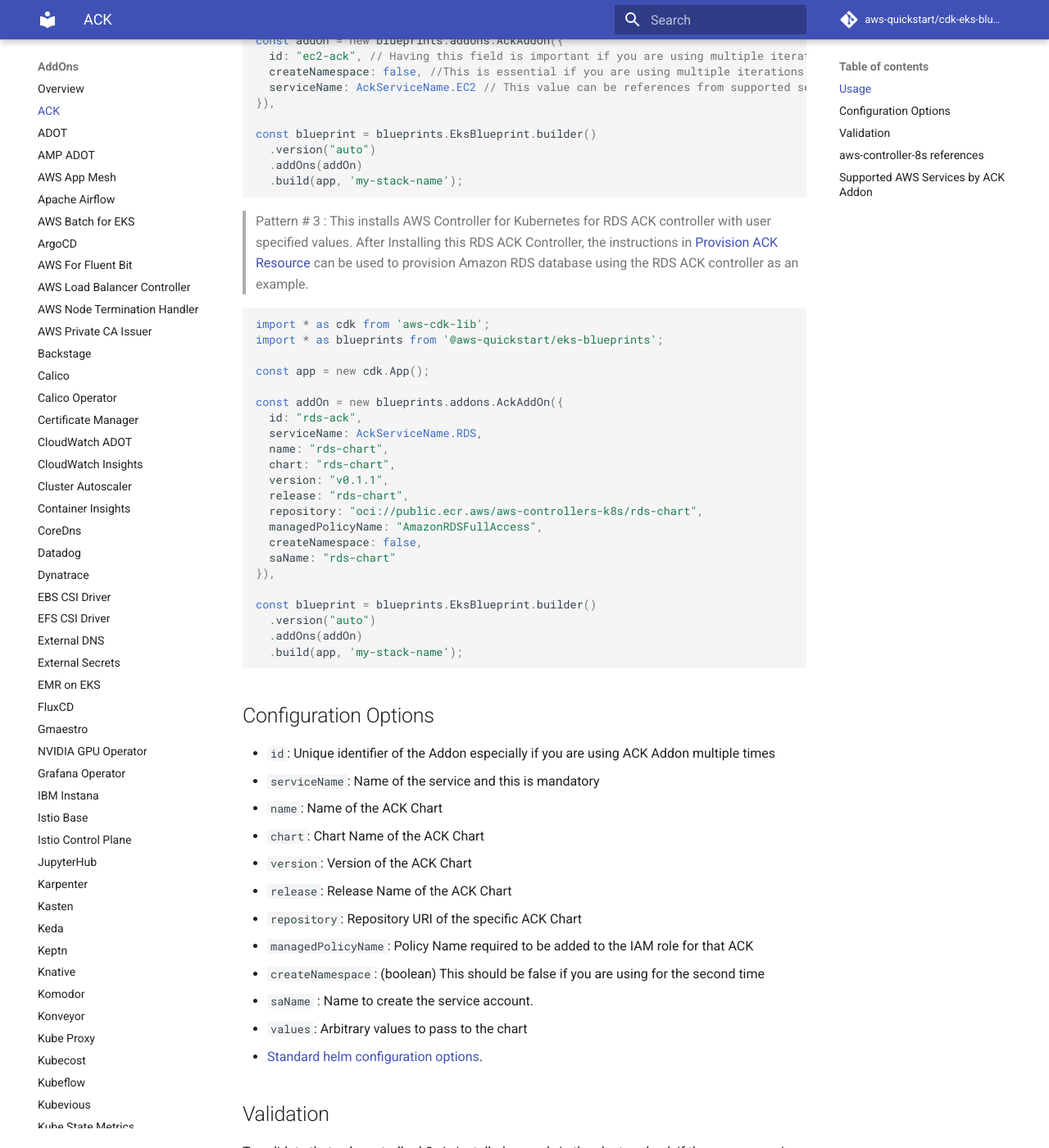
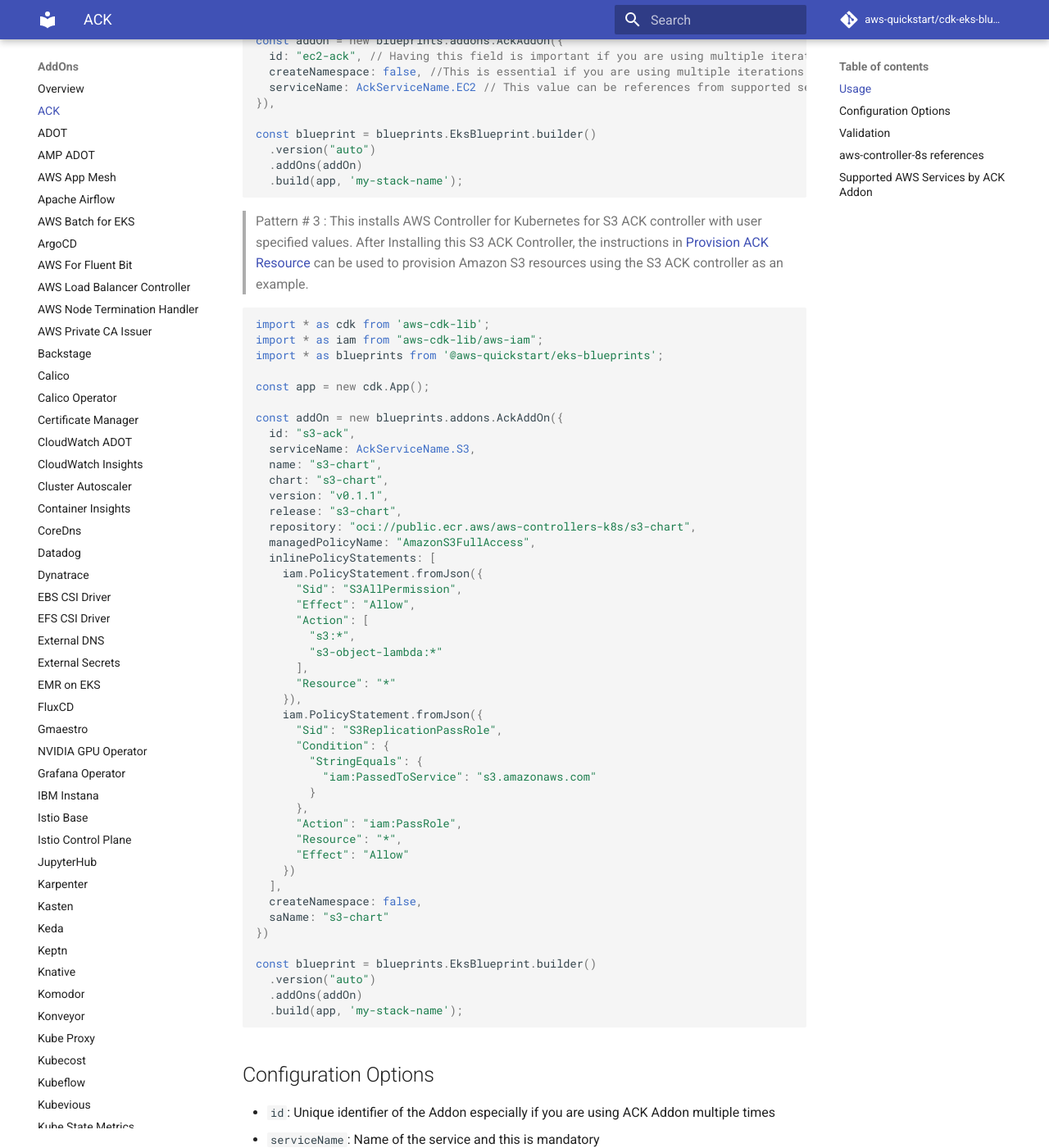
Before and after one commit to aws-quickstart/cdk-eks-blueprints, an MkDocs documentation site: the page built from docs/addons/ack-addon.md, in a window 1280 px wide and 1400 px high, scrolled down 1142 px. Shown: the whole window at 82% size. Built offline with MkDocs 1.6.1 and Material for MkDocs 9.7.7, drawn with Linux system fonts in a browser that asks for light colours; comment, search, counter and statistics services are not loaded; some of the changed text lies outside the part shown.

Commit message:
Update docs
Signed-off-by: Jack Kleeman <jackkleeman@gmail.com>

````diff
--- a/docs/addons/ack-addon.md
+++ b/docs/addons/ack-addon.md
@@ -46,26 +46,49 @@
   .build(app, 'my-stack-name');
 ```
 
-> Pattern # 3 : This installs AWS Controller for Kubernetes for RDS ACK controller with user specified values. After Installing this RDS ACK Controller, the instructions in [Provision ACK Resource](https://www.eksworkshop.com/docs/automation/controlplanes/ack/provision-resources) can be used to provision Amazon RDS database using the RDS ACK controller as an example.
+> Pattern # 3 : This installs AWS Controller for Kubernetes for S3 ACK controller with user specified values. After Installing this S3 ACK Controller, the instructions in [Provision ACK Resource](https://www.eksworkshop.com/docs/automation/controlplanes/ack/provision-resources) can be used to provision Amazon S3 resources using the S3 ACK controller as an example.
 
 ```typescript
 import * as cdk from 'aws-cdk-lib';
+import * as iam from "aws-cdk-lib/aws-iam";
 import * as blueprints from '@aws-quickstart/eks-blueprints';
 
 const app = new cdk.App();
 
 const addOn = new blueprints.addons.AckAddOn({
-  id: "rds-ack",
-  serviceName: AckServiceName.RDS,
-  name: "rds-chart",
-  chart: "rds-chart",
+  id: "s3-ack",
+  serviceName: AckServiceName.S3,
+  name: "s3-chart",
+  chart: "s3-chart",
   version: "v0.1.1",
-  release: "rds-chart",
-  repository: "oci://public.ecr.aws/aws-controllers-k8s/rds-chart",
-  managedPolicyName: "AmazonRDSFullAccess",
+  release: "s3-chart",
+  repository: "oci://public.ecr.aws/aws-controllers-k8s/s3-chart",
+  managedPolicyName: "AmazonS3FullAccess",
+  inlinePolicyStatements: [
+    iam.PolicyStatement.fromJson({
+      "Sid": "S3AllPermission",
+      "Effect": "Allow",
+      "Action": [
+        "s3:*",
+        "s3-object-lambda:*"
+      ],
+      "Resource": "*"
+    }),
+    iam.PolicyStatement.fromJson({
+      "Sid": "S3ReplicationPassRole",
+      "Condition": {
+        "StringEquals": {
+          "iam:PassedToService": "s3.amazonaws.com"
+        }
+      },
+      "Action": "iam:PassRole",
+      "Resource": "*",
+      "Effect": "Allow"
+    })
+  ],
   createNamespace: false,
-  saName: "rds-chart"
-}),
+  saName: "s3-chart"
+})
 
 const blueprint = blueprints.EksBlueprint.builder()
   .version("auto")
@@ -83,6 +106,7 @@
 - `release`: Release Name of the ACK Chart
 - `repository`: Repository URI of the specific ACK Chart
 - `managedPolicyName`: Policy Name required to be added to the IAM role for that ACK
+- `inlinePolicyStatements`: Inline Policy Statements required to be added to the IAM role for that ACK
 - `createNamespace`: (boolean) This should be false if you are using for the second time
 - `saName` : Name to create the service account.
 - `values`: Arbitrary values to pass to the chart
````
